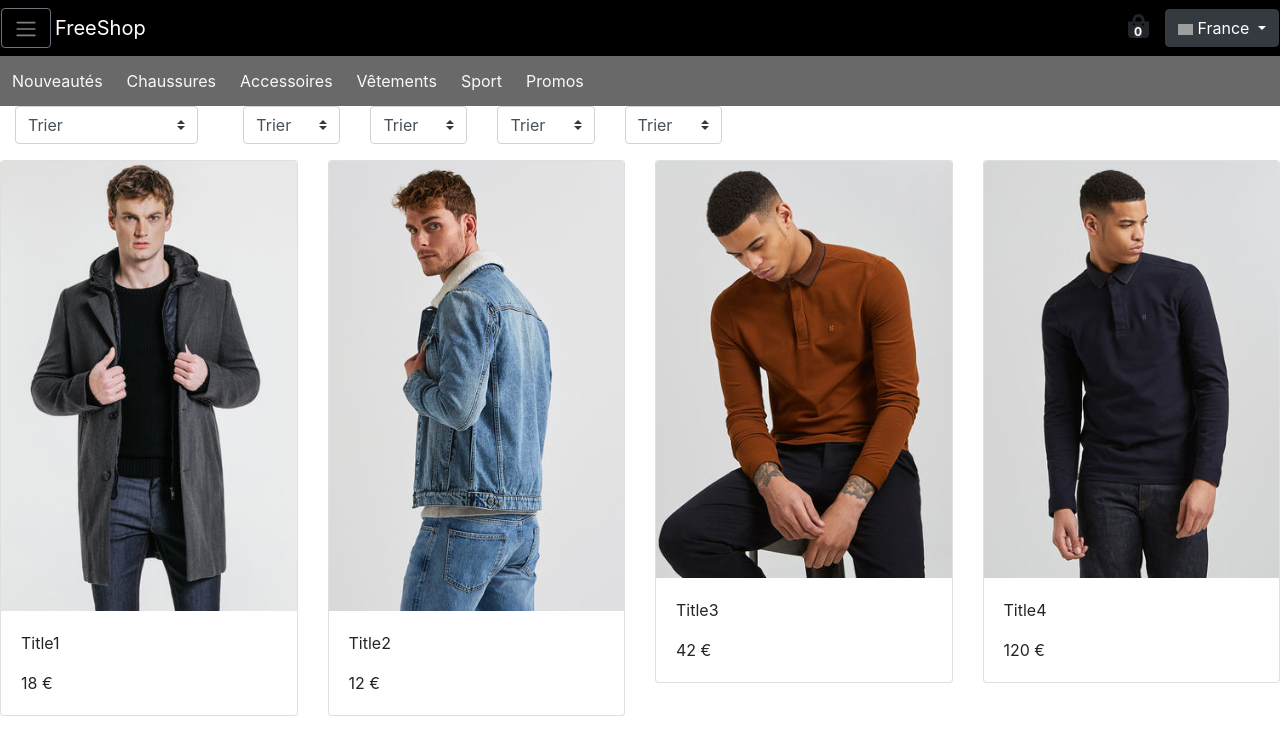
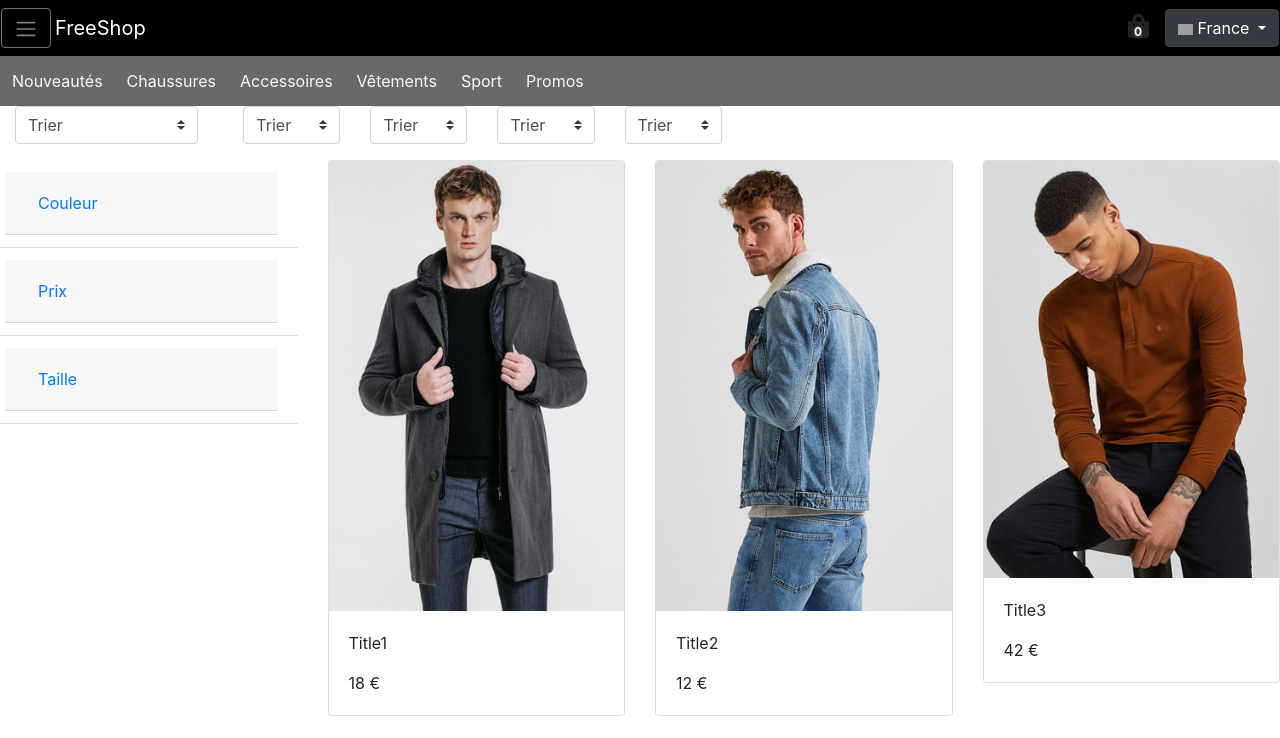
Before and after one commit to mdoumbouya117/guicommerce, an Angular app: page /femme/1 in a window 1280 px wide. Shown: the top 738 px of the page. Built offline with nearby package versions, Linux system fonts and the light colour scheme; grey boxes are pictures that could not be loaded.

Commit message:
début du refactoring des filtres

```diff
--- a/src/app/articles/articles.component.html
+++ b/src/app/articles/articles.component.html
@@ -163,7 +163,79 @@
       </div>
     </div>
     <div class="row">
-      <div class="col-6 col-md-3" *ngFor="let article of articles" >
+      <!--  -->
+
+
+      <div id="accordion" class="col-3 list-group list-group-flush">
+          <div class="card list-group-item d-flex justify-content-between align-items-left">
+            <div class="card-header" id="headingCouleur" data-toggle="collapse" data-target="#collapseCouleur" aria-expanded="true" aria-controls="collapseCouleur">
+              <h5 class="mb-0">
+                <button class="btn btn-link">
+                  Couleur
+                </button>
+              </h5>
+            </div>
+            <div id="collapseCouleur" class="collapse" aria-labelledby="headingCouleur" data-parent="#accordion">
+              <div class="row card-body">
+                  <label class="col-5 container" for="inlineCheckbox1">
+                      <input type="checkbox" id="inlineCheckbox1" value="option1">
+                      <span class="checkmark" style="background-color: black"></span>
+                      <span class="checkmark-title">Noire</span>
+                  </label>
+                  <label class="col-5 container" for="inlineCheckbox2">
+                      <input type="checkbox" id="inlineCheckbox2" value="option2">
+                      <span class="checkmark" style="background-color: red"></span>
+                      <span class="checkmark-title">Rouge</span>
+                  </label>
+                  <label class="col-5 container" for="inlineCheckbox3">
+                      <input type="checkbox" id="inlineCheckbox3" value="option3">
+                      <span class="checkmark-white" style="background-color: white; border: 1px solid #838383"></span>
+                      <span class="checkmark-title">Blache</span>
+                  </label>
+                  <label class="col-5 container" for="inlineCheckbox4">
+                      <input type="checkbox" id="inlineCheckbox4" value="option4">
+                      <span class="checkmark" style="background-color: blue"></span>
+                      <span class="checkmark-title">Bleue</span>
+                  </label>
+              </div>
+            </div>
+          </div>
+          <div class="card list-group-item d-flex justify-content-between align-items-left">
+            <div class="card-header" id="headingPrix" data-toggle="collapse" data-target="#collapsePrix" aria-expanded="false" aria-controls="collapsePrix">
+              <h5 class="mb-0">
+                <button class="btn btn-link collapsed">
+                  Prix
+                </button>
+              </h5>
+            </div>
+            <div id="collapsePrix" class="collapse" aria-labelledby="headingPrix" data-parent="#accordion">
+              <div class="card-body">
+                  <p class="row">
+                      <small class="col-8">€ 10</small>
+                      <small class="col-4">€ {{rangePrix}}</small>
+                  </p>
+                  <input type="range" class="custom-range d-flex" min="10" max="100" step="5" [(ngModel)]="rangePrix" value="[250,450]" id="rangePrix">
+              </div>
+            </div>
+          </div>
+          <div class="card list-group-item d-flex justify-content-between align-items-left">
+            <div class="card-header" id="headingTaille" data-toggle="collapse" data-target="#collapseTaille" aria-expanded="false" aria-controls="collapseTaille">
+              <h5 class="mb-0">
+                <button class="btn btn-link collapsed">
+                  Taille
+                </button>
+              </h5>
+            </div>
+            <div id="collapseTaille" class="collapse" aria-labelledby="headingTaille" data-parent="#accordion">
+              <div class="card-body">
+                Anim pariatur cliche reprehenderit, enim eiusmod high life accusamus terry richardson ad squid. 3 wolf moon officia aute, non cupidatat skateboard dolor brunch. Food truck quinoa nesciunt laborum eiusmod. Brunch 3 wolf moon tempor, sunt aliqua put a bird on it squid single-origin coffee nulla assumenda shoreditch et. Nihil anim keffiyeh helvetica, craft beer labore wes anderson cred nesciunt sapiente ea proident. Ad vegan excepteur butcher vice lomo. Leggings occaecat craft beer farm-to-table, raw denim aesthetic synth nesciunt you probably haven't heard of them accusamus labore sustainable VHS.
+              </div>
+            </div>
+          </div>
+        </div>
+
+        <!--  -->
+      <div class="col-6 col-sm-4 col-md-3" *ngFor="let article of articles" >
         <div (click)="goToDetails(article)" class="card mb-4 bne-article">
           <img class="card-img-top article-image" alt="{{article.title}}" src="{{article.image}}" data-holder-rendered="true">
           <div class="card-body">
```
Lines whose indentation alone changed are shown as unchanged.
